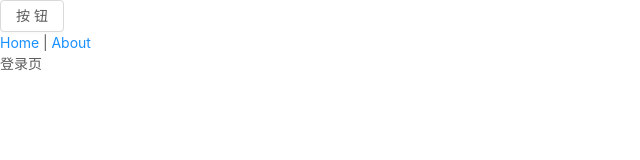
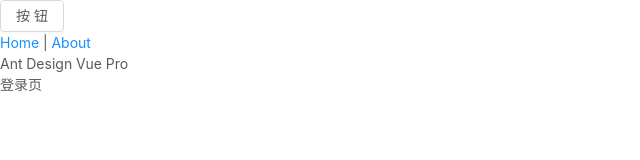
Before and after one commit to irisxr/ant-design-vue-pro, a Vue app: page /user/login in a window 1280 px wide. Shown: the top 160 px of the page, without its empty margins (0-640 px from the left). Built offline with nearby package versions, Linux system fonts and the light colour scheme.

Commit message:
路由重定向

```diff
--- /dev/null
+++ b/src/layouts/UserLayout.vue
@@ -0,0 +1,15 @@
+<template>
+    <div>
+        <div>Ant Design Vue Pro</div>
+        <router-view></router-view>
+    </div>
+</template>
+
+<script>
+
+</script>
+
+
+<style>
+
+</style>
--- a/src/router/index.js
+++ b/src/router/index.js
@@ -7,8 +7,13 @@
 const routes = [
   {
     path: "/user",
-    component:{render:h=>h("router-view")},
+    component: () =>
+      import(/* webpackChunkName: "layout" */ "../layouts/UserLayout.vue"),
     children: [
+      {
+        path:'/user',
+        redirect:'/user/login'
+      },
       {
         path: "/user/login",
         name: "login",
```
